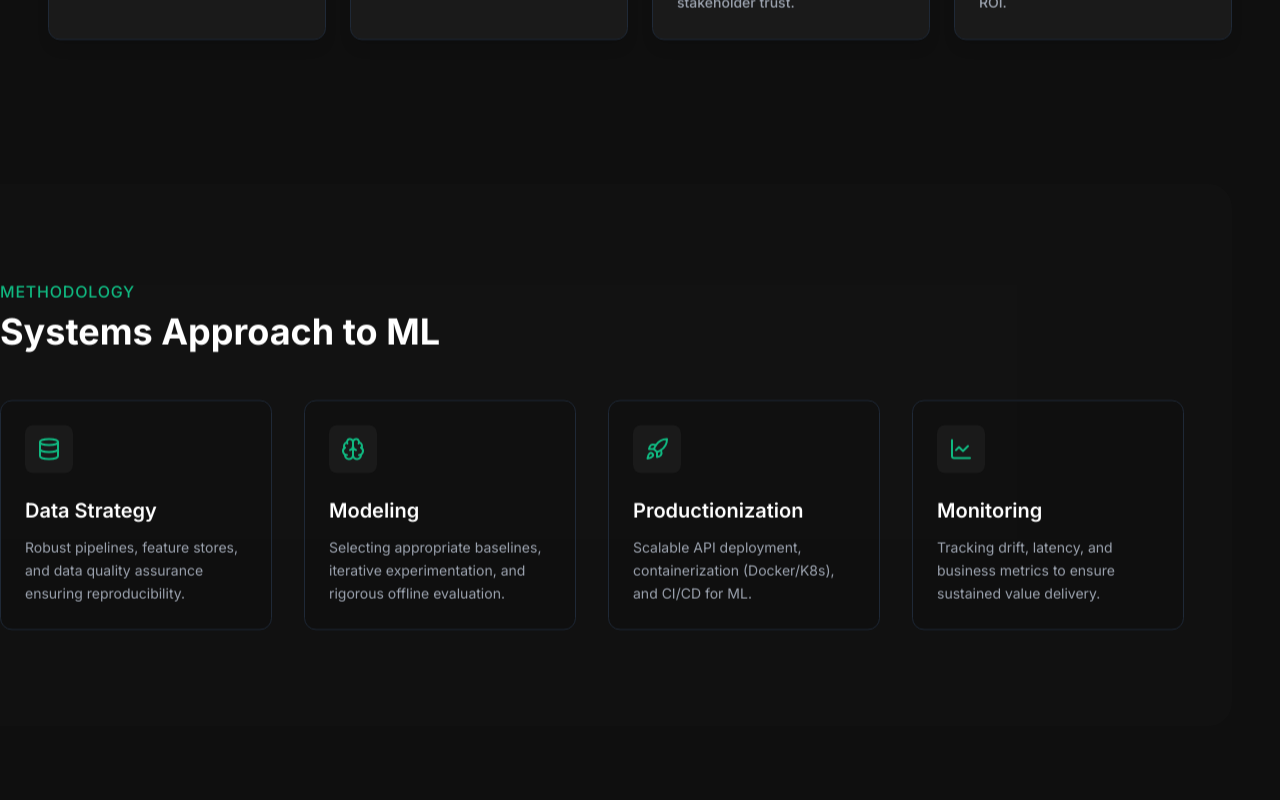
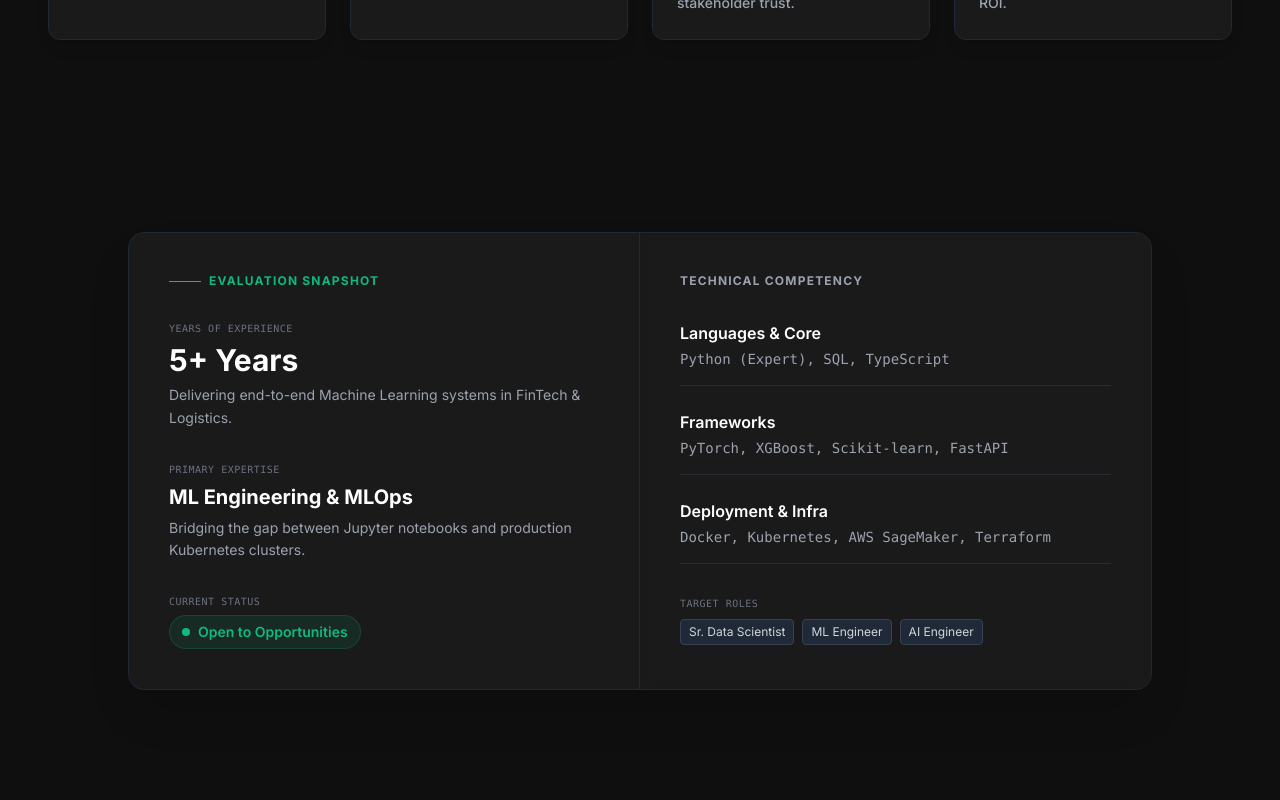
Before and after one commit to padmabhushanpagare/Ml_systems_portfolio, a React (Vite) app: page / in a window 1280 px wide. Shown: the part 1240-2040 px from the top of the page. Built offline with nearby package versions, Linux system fonts and the light colour scheme.

Commit message:
feat: Add QuickEvaluation component
Introduces a new "QuickEvaluation" section to the portfolio, providing a concise snapshot of experience, expertise, and current status. This component aims to quickly inform visitors about the core value proposition.

```diff
--- a/App.tsx
+++ b/App.tsx
@@ -1,6 +1,7 @@
 import React from 'react';
 import Hero from './components/Hero';
 import WhyHireMe from './components/WhyHireMe';
+import QuickEvaluation from './components/QuickEvaluation';
 import Approach from './components/Approach';
 import Projects from './components/Projects';
 import Demo from './components/Demo';
@@ -35,6 +36,7 @@ const App: React.FC = () => {
       <main>
         <Hero />
         <WhyHireMe />
+        <QuickEvaluation />
         <Approach />
         <Projects />
         <Demo />
--- /dev/null
+++ b/components/QuickEvaluation.tsx
@@ -0,0 +1,84 @@
+import React from 'react';
+import Section from './Section';
+
+const QuickEvaluation: React.FC = () => {
+  return (
+    <Section id="snapshot" className="py-8">
+      <div className="max-w-5xl mx-auto bg-surface border border-gray-800 rounded-2xl overflow-hidden shadow-2xl shadow-black/20">
+        <div className="grid grid-cols-1 md:grid-cols-2">
+
+            {/* Left Column: High Level Overview */}
+            <div className="p-8 md:p-10 border-b md:border-b-0 md:border-r border-gray-800">
+                <h3 className="text-accent font-bold mb-8 uppercase tracking-widest text-xs flex items-center gap-2">
+                   <span className="w-8 h-[1px] bg-accent"></span>
+                   Evaluation Snapshot
+                </h3>
+
+                <div className="space-y-8">
+                    <div>
+                        <div className="text-gray-500 text-[10px] uppercase mb-1.5 font-mono tracking-wider">Years of Experience</div>
+                        <div className="text-white font-bold text-3xl">5+ Years</div>
+                        <p className="text-gray-400 text-sm mt-1.5 leading-relaxed">Delivering end-to-end Machine Learning systems in FinTech & Logistics.</p>
+                    </div>
+
+                    <div>
+                        <div className="text-gray-500 text-[10px] uppercase mb-1.5 font-mono tracking-wider">Primary Expertise</div>
+                        <div className="text-white font-bold text-xl">ML Engineering & MLOps</div>
+                        <p className="text-gray-400 text-sm mt-1.5 leading-relaxed">Bridging the gap between Jupyter notebooks and production Kubernetes clusters.</p>
+                    </div>
+
+                    <div>
+                        <div className="text-gray-500 text-[10px] uppercase mb-1.5 font-mono tracking-wider">Current Status</div>
+                        <div className="inline-flex items-center gap-2 px-3 py-1.5 rounded-full bg-accent/10 border border-accent/20 text-accent font-semibold text-sm">
+                             <span className="relative flex h-2 w-2">
+                                <span className="animate-ping absolute inline-flex h-full w-full rounded-full bg-accent opacity-75"></span>
+                                <span className="relative inline-flex rounded-full h-2 w-2 bg-accent"></span>
+                             </span>
+                             Open to Opportunities
+                        </div>
+                    </div>
+                </div>
+            </div>
+
+            {/* Right Column: Technical Grid */}
+            <div className="p-8 md:p-10 bg-surface/50 backdrop-blur-sm">
+                 <h3 className="text-gray-400 font-bold mb-8 uppercase tracking-widest text-xs">
+                   Technical Competency
+                </h3>
+
+                 <div className="grid gap-6">
+
+                    <div className="flex flex-col border-b border-gray-700/50 pb-4">
+                        <span className="text-white font-semibold text-base mb-1">Languages & Core</span>
+                        <span className="text-gray-400 text-sm font-mono">Python (Expert), SQL, TypeScript</span>
+                    </div>
+
+                    <div className="flex flex-col border-b border-gray-700/50 pb-4">
+                        <span className="text-white font-semibold text-base mb-1">Frameworks</span>
+                        <span className="text-gray-400 text-sm font-mono">PyTorch, XGBoost, Scikit-learn, FastAPI</span>
+                    </div>
+
+                    <div className="flex flex-col border-b border-gray-700/50 pb-4">
+                        <span className="text-white font-semibold text-base mb-1">Deployment & Infra</span>
+                        <span className="text-gray-400 text-sm font-mono">Docker, Kubernetes, AWS SageMaker, Terraform</span>
+                    </div>
+
+                    <div className="pt-2">
+                         <span className="text-gray-500 text-[10px] uppercase font-mono tracking-wider mb-2 block">Target Roles</span>
+                         <div className="flex flex-wrap gap-2">
+                             <span className="px-2 py-1 bg-gray-800 border border-gray-700 rounded text-xs text-gray-300">Sr. Data Scientist</span>
+                             <span className="px-2 py-1 bg-gray-800 border border-gray-700 rounded text-xs text-gray-300">ML Engineer</span>
+                             <span className="px-2 py-1 bg-gray-800 border border-gray-700 rounded text-xs text-gray-300">AI Engineer</span>
+                         </div>
+                    </div>
+
+                 </div>
+            </div>
+
+        </div>
+      </div>
+    </Section>
+  );
+};
+
+export default QuickEvaluation;
```
